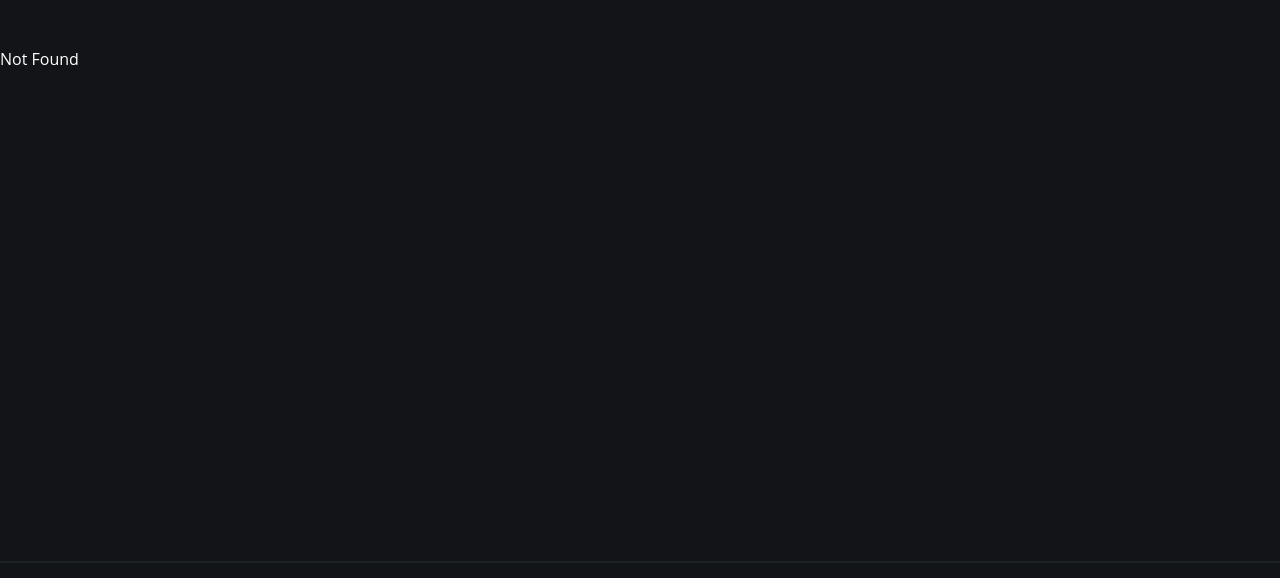
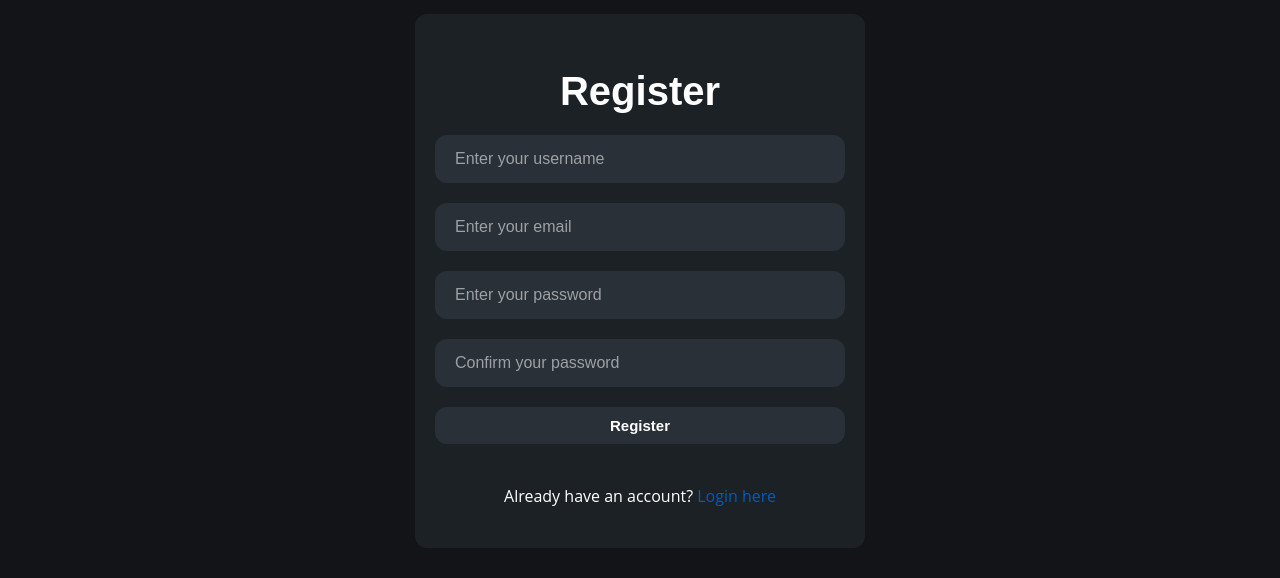
Before and after one commit to DanielVallado/rss-reader-irs, a SvelteKit app in the folder rss-reader/: page /register in a window 1280 px wide. Before the commit this address had no page. Shown: the part 169-747 px from the top of the page. Built offline with nearby package versions, Linux system fonts and the light colour scheme.

Commit message:
feat: ✨ add login and register

```diff
--- /dev/null
+++ b/rss-reader/src/routes/login/+page.svelte
@@ -0,0 +1,69 @@
+<script lang="ts">
+    import { Input, Button } from '$lib/components';
+</script>
+
+<div class="container">
+    <div class="form-container">
+        <h2>Login</h2>
+
+        <form on:submit|preventDefault>
+            <Input
+                type="email"
+
+                name="email"
+                placeholder="Enter your email"
+
+            />
+
+            <Input
+                type="password"
+
+                name="password"
+                placeholder="Enter your password"
+
+            />
+
+            <Button
+                type="submit"
+                variant="primary"
+                text="Login"
+            />
+
+            <p class="center-text">
+                Don't have an account? <a href="/register">Register here</a>
+            </p>
+        </form>
+    </div>
+</div>
+
+<style>
+    .container {
+        min-height: calc(100vh - 8rem); /* subtract some space for header/footer if they exist */
+        display: flex;
+        align-items: center;
+        justify-content: center;
+    }
+
+    .form-container {
+        max-width: 45rem;
+        width: 100%;
+        padding: 2rem;
+        background-color: var(--secondary);
+        border-radius: var(--borderRadius);
+    }
+
+    form {
+        display: flex;
+        flex-direction: column;
+        gap: 2rem;
+    }
+
+    a {
+        color: var(--blue);
+    }
+
+    h2 {
+        text-align: center;
+        margin-bottom: 2rem;
+    }
+</style>
--- /dev/null
+++ b/rss-reader/src/routes/register/+page.svelte
@@ -0,0 +1,82 @@
+<script lang="ts">
+    import { Input, Button } from '$lib/components';
+</script>
+
+<div class="container">
+    <div class="form-container">
+        <h2>Register</h2>
+
+        <form on:submit|preventDefault>
+            <Input
+                type="text"
+                name="username"
+                placeholder="Enter your username"
+            />
+
+            <Input
+                type="email"
+                name="email"
+                placeholder="Enter your email"
+
+            />
+
+            <Input
+                type="password"
+
+                name="password"
+                placeholder="Enter your password"
+
+            />
+
+            <Input
+                type="password"
+
+                name="confirmPassword"
+                placeholder="Confirm your password"
+
+            />
+
+            <Button
+                type="submit"
+                variant="primary"
+                text="Register"
+            />
+
+            <p class="center-text">
+                Already have an account? <a href="/login">Login here</a>
+            </p>
+        </form>
+    </div>
+</div>
+
+<style>
+    .container {
+        min-height: calc(100vh - 8rem); /* subtract some space for header/footer if they exist */
+        display: flex;
+        align-items: center;
+        justify-content: center;
+    }
+
+    .form-container {
+        max-width: 45rem;
+        width: 100%;
+        padding: 2rem;
+        background-color: var(--secondary);
+        border-radius: var(--borderRadius);
+    }
+
+    form {
+        display: flex;
+        flex-direction: column;
+        gap: 2rem;
+    }
+
+    a {
+        color: var(--blue);
+    }
+
+    h2 {
+        text-align: center;
+        margin-bottom: 2rem;
+    }
+</style>
```
Also changed, not shown: 1 other file (tests, documents, lock files or other folders).
